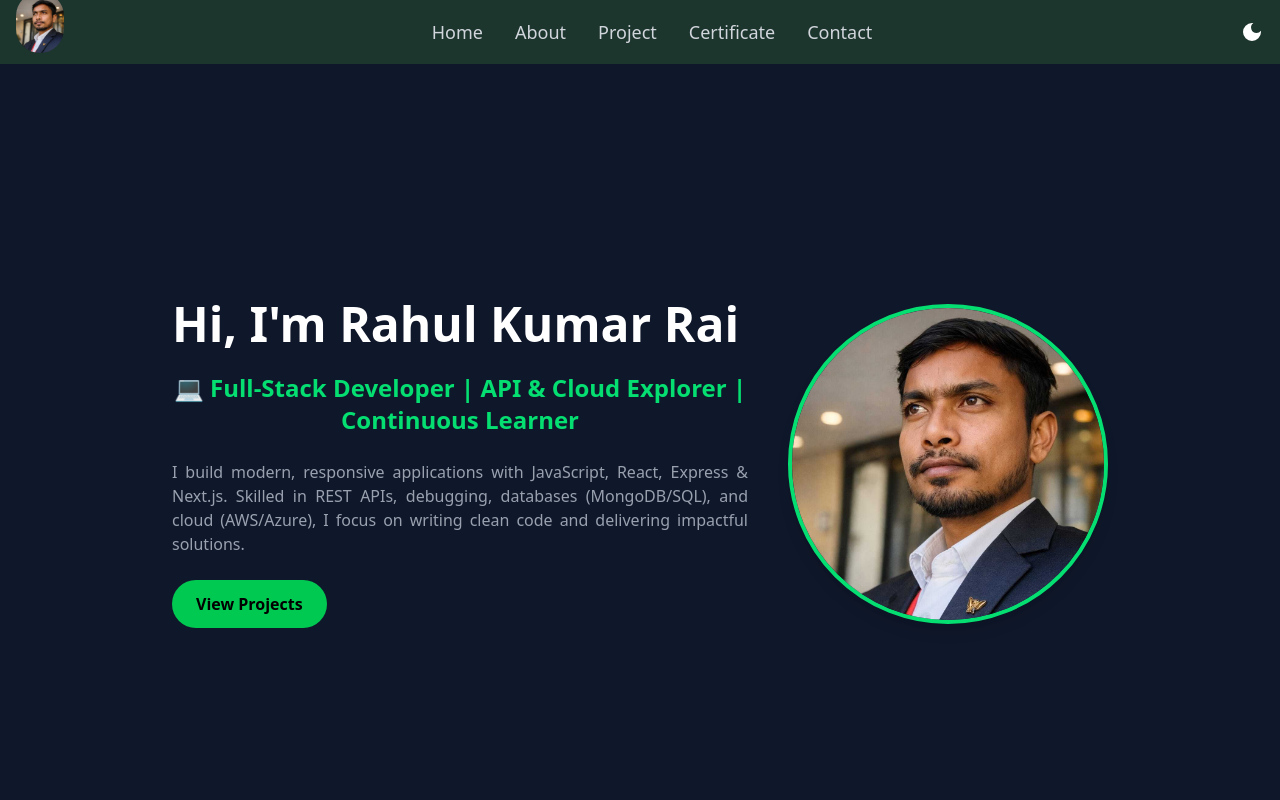
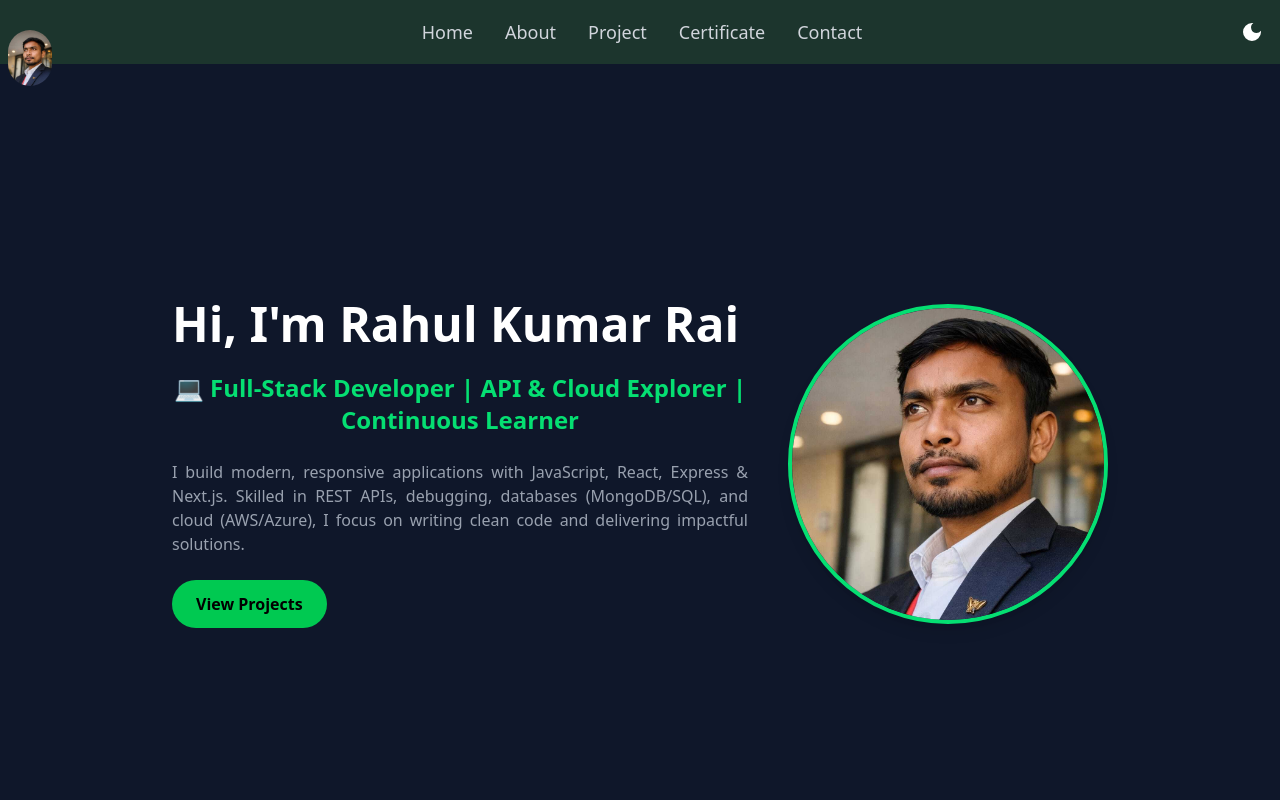
Before and after one commit to cserairahul/MyPortfolio, a React (Vite) app: page / in a window 1280 px wide. Shown: the top 800 px of the page. Built offline with nearby package versions, Linux system fonts and the light colour scheme.

Commit message:
icon change

```diff
--- a/index.html
+++ b/index.html
@@ -2,9 +2,9 @@
 <html lang="en" class="dark">
   <head>
     <meta charset="UTF-8" />
-    <link rel="icon" type="image/svg+xml" href="/vite.svg" />
+    <link rel="icon" type="image/svg+xml" href="/icon.png" />
     <meta name="viewport" content="width=device-width, initial-scale=1.0" />
-    <title>portfolio</title>
+    <title>Rahul | portfolio</title>
   </head>
   <body>
     <div id="root"></div>
--- a/src/Component/Navbar/Navbar.jsx
+++ b/src/Component/Navbar/Navbar.jsx
@@ -1,6 +1,5 @@
 import React, { useState } from 'react'
 import { GiHamburgerMenu } from "react-icons/gi";
-import { TfiSkype } from "react-icons/tfi";
 import DarkModeToggle from '../darkMode/darkMode';
 
 const Navbar = () => {
@@ -9,7 +8,7 @@ const Navbar = () => {
     <nav className='bg-[#1C352D] dark:bg-gray-900'>
      <div className='h-16 items-center flex justify-between'>
        {/*logo*/}
-       <div className='h-20 w-20  object-cover px-4'>
+       <div className='h-1 w-15  object-cover px-2' >
        <img src="portimg.jpg" alt="" className="rounded-full" />
        </div>
 
```
Also changed, not shown: public/icon.png (added).
